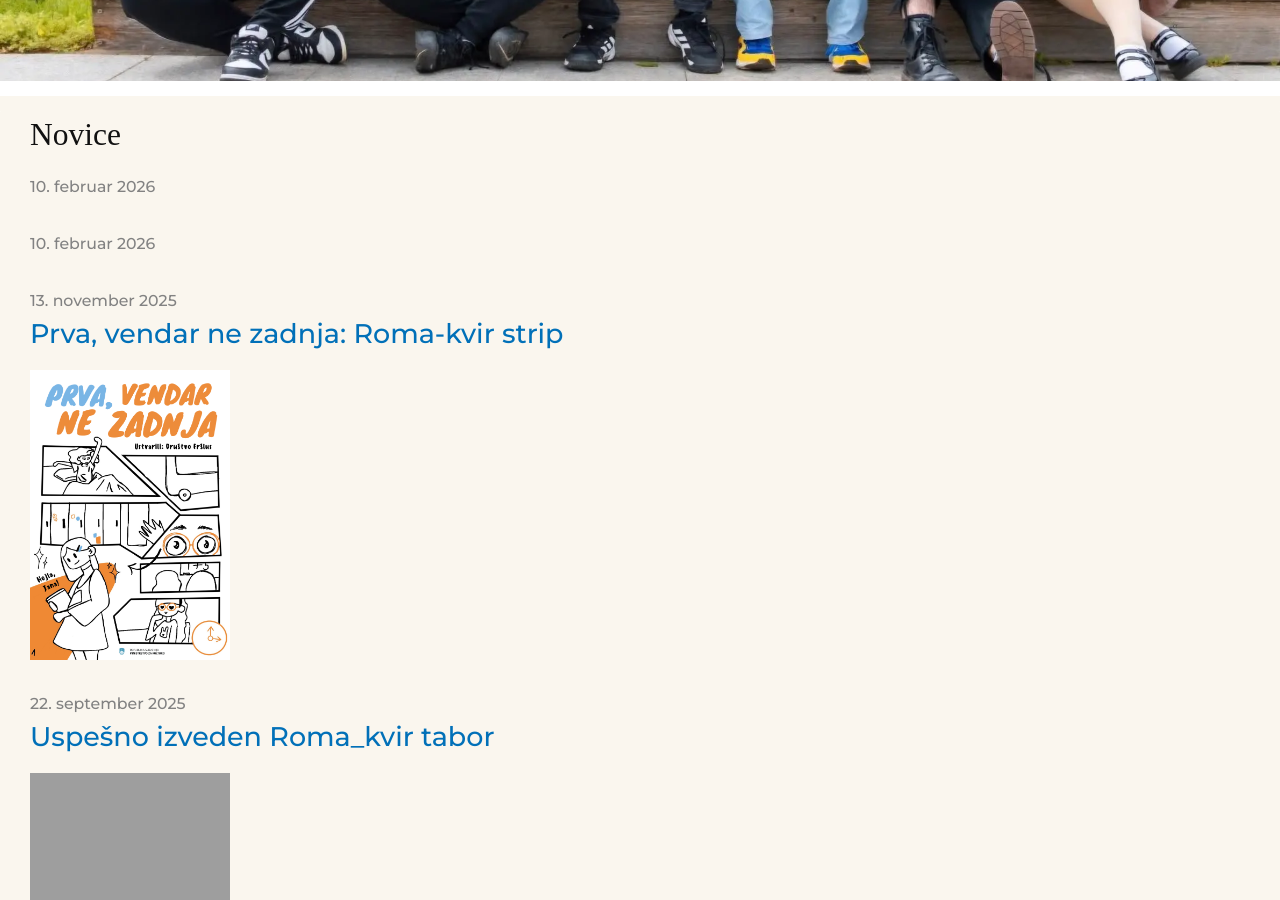
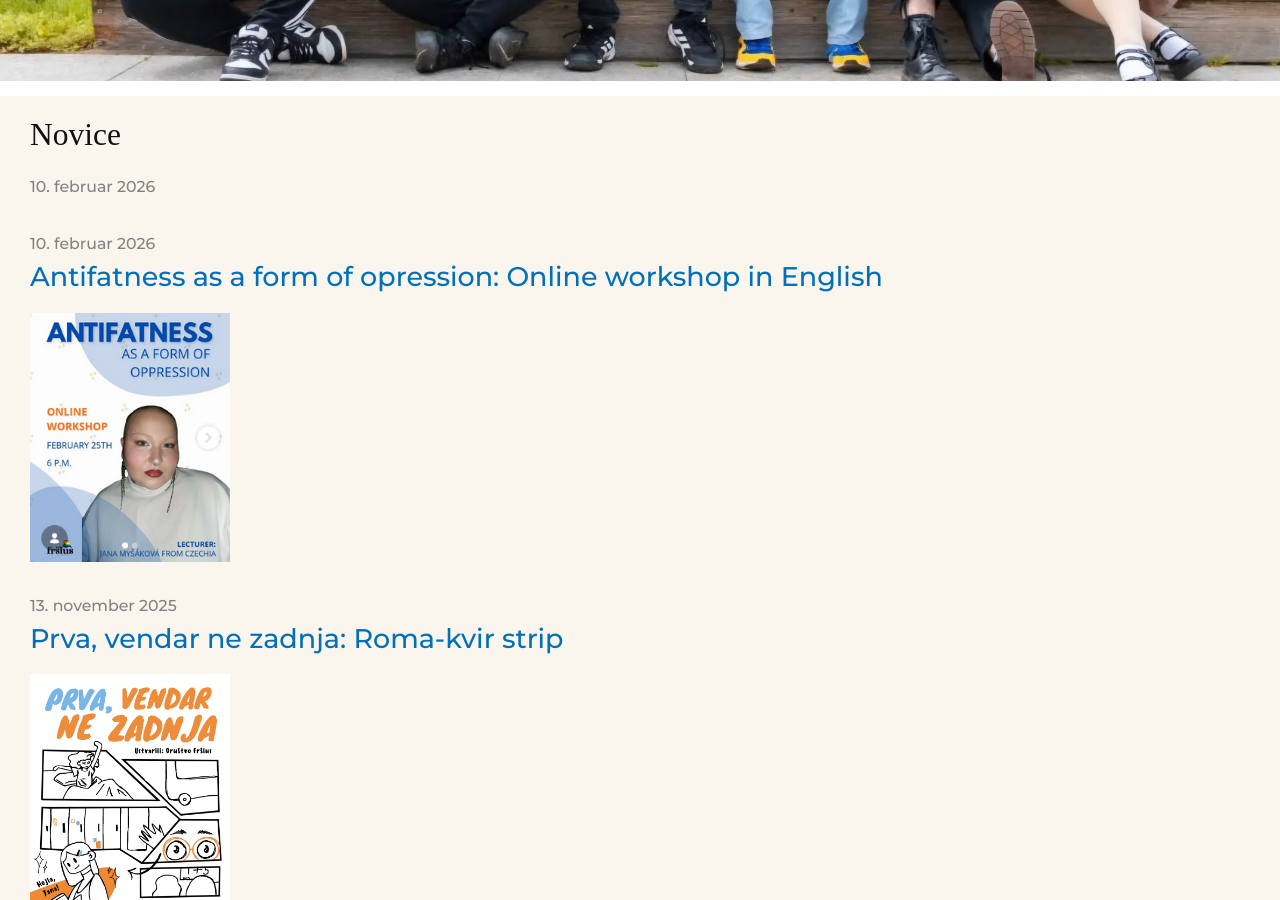
Before and after one commit to drustvofrslus/drustvofrslus.github.io, a Jekyll site: the page built from index.md, in a window 1280 px wide and 900 px high, scrolled down 555 px. Built offline with Jekyll 4.4.1, drawn with Linux system fonts in a browser that asks for light colours; some web fonts are replaced.

Commit message:
Fix title formatting in workshop post

```diff
--- a/_posts/2026-02-10-antifatness-as-a-form-of-opression-online-workshop-in-english.markdown
+++ b/_posts/2026-02-10-antifatness-as-a-form-of-opression-online-workshop-in-english.markdown
@@ -1,5 +1,5 @@
 ---
-title: ""Antifatness as a form of opression": Online workshop in English"
+title: "Antifatness as a form of opression: Online workshop in English"
 permalink: /objava/antifatness-as-a-form-of-opression-online-workshop-in-english/
 categories: [aktivnosti]
 layout: post
```
